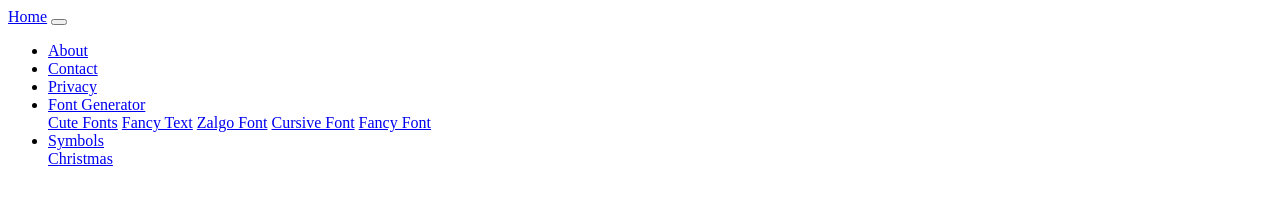
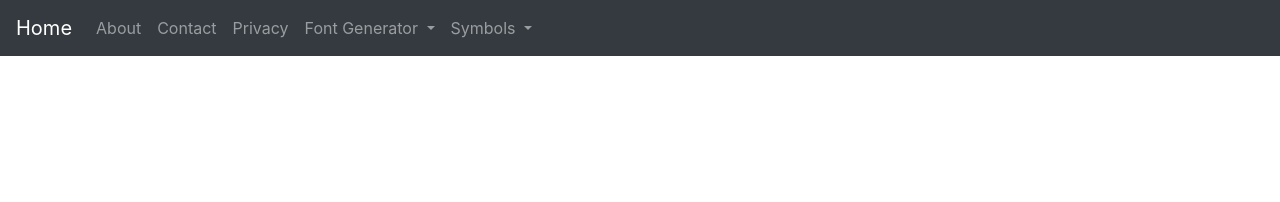
Before and after one commit to chintooflutter/fancyro, a plain HTML site: page source/navbar.html in a window 1280 px wide. Drawn offline with Linux system fonts and the light colour scheme; files that its build step writes are made by us from their sources.

Commit message:
new file

```diff
--- a/source/navbar.html
+++ b/source/navbar.html
@@ -1,3 +1,7 @@
+<link rel="stylesheet" href="stylesheet/bootstrap400.css">
+<link rel="stylesheet" href="stylesheet/fontawesome470.css">
+<script src="js/jquery331.js"></script>
+
 <!-- Navbar -->
 <nav class="navbar navbar-expand-md bg-dark navbar-dark">
 
```
